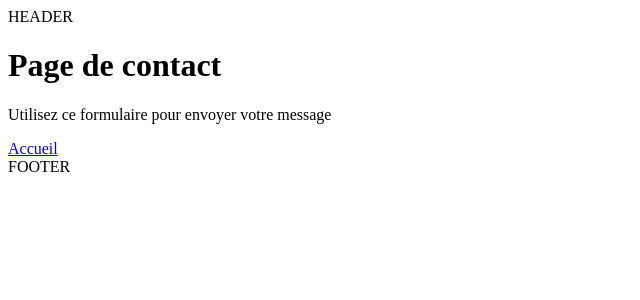
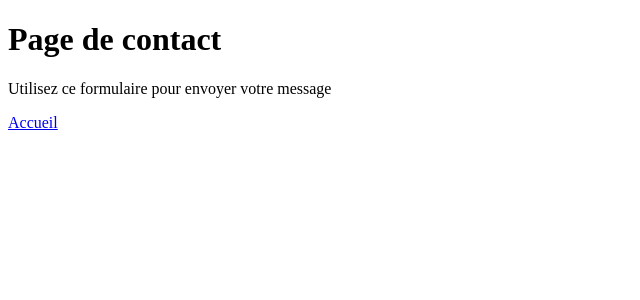
Before and after one commit to GenXwater/vueJS_exercices, a Nuxt app: page /contact in a window 1280 px wide. Shown: the top 300 px of the page, without its empty margins (0-640 px from the left). Built offline with nearby package versions, Linux system fonts and the light colour scheme.

Commit message:
Add custom layout for contact page and update page metadata

```diff
--- /dev/null
+++ b/app/layouts/custom.vue
@@ -0,0 +1,5 @@
+<template>
+    <div>
+        <slot />
+    </div>
+</template>
--- a/app/pages/contact.vue
+++ b/app/pages/contact.vue
@@ -3,3 +3,9 @@
     <p>Utilisez ce formulaire pour envoyer votre message</p>
     <NuxtLink to="/">Accueil</NuxtLink>
 </template>
+
+<script setup lang="ts">
+    definePageMeta({
+        layout: `custom` //permet explicitement de choisir le layout souhaité (donc plus de header ni de footer en l'occurrence)
+    })
+</script>
```
